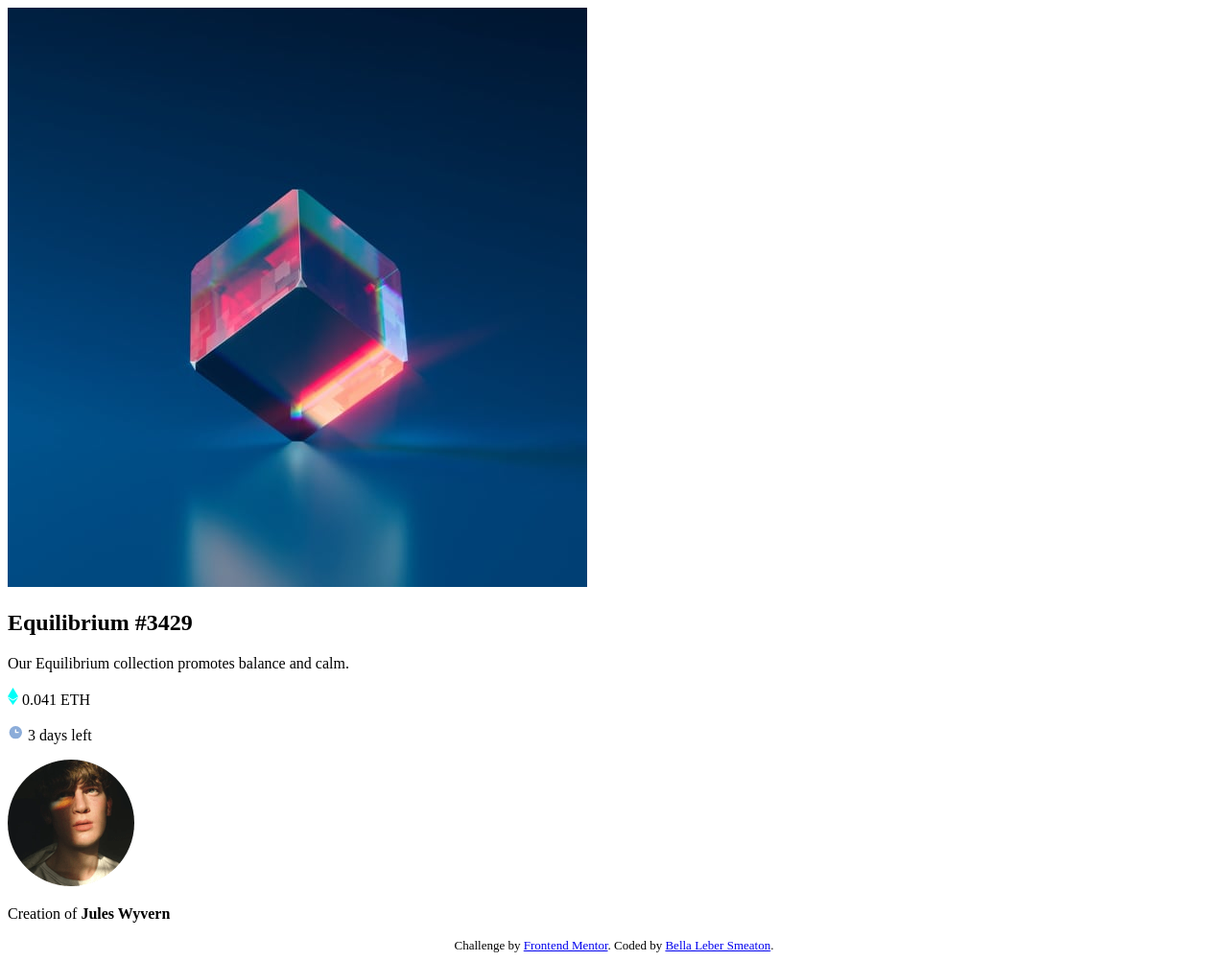
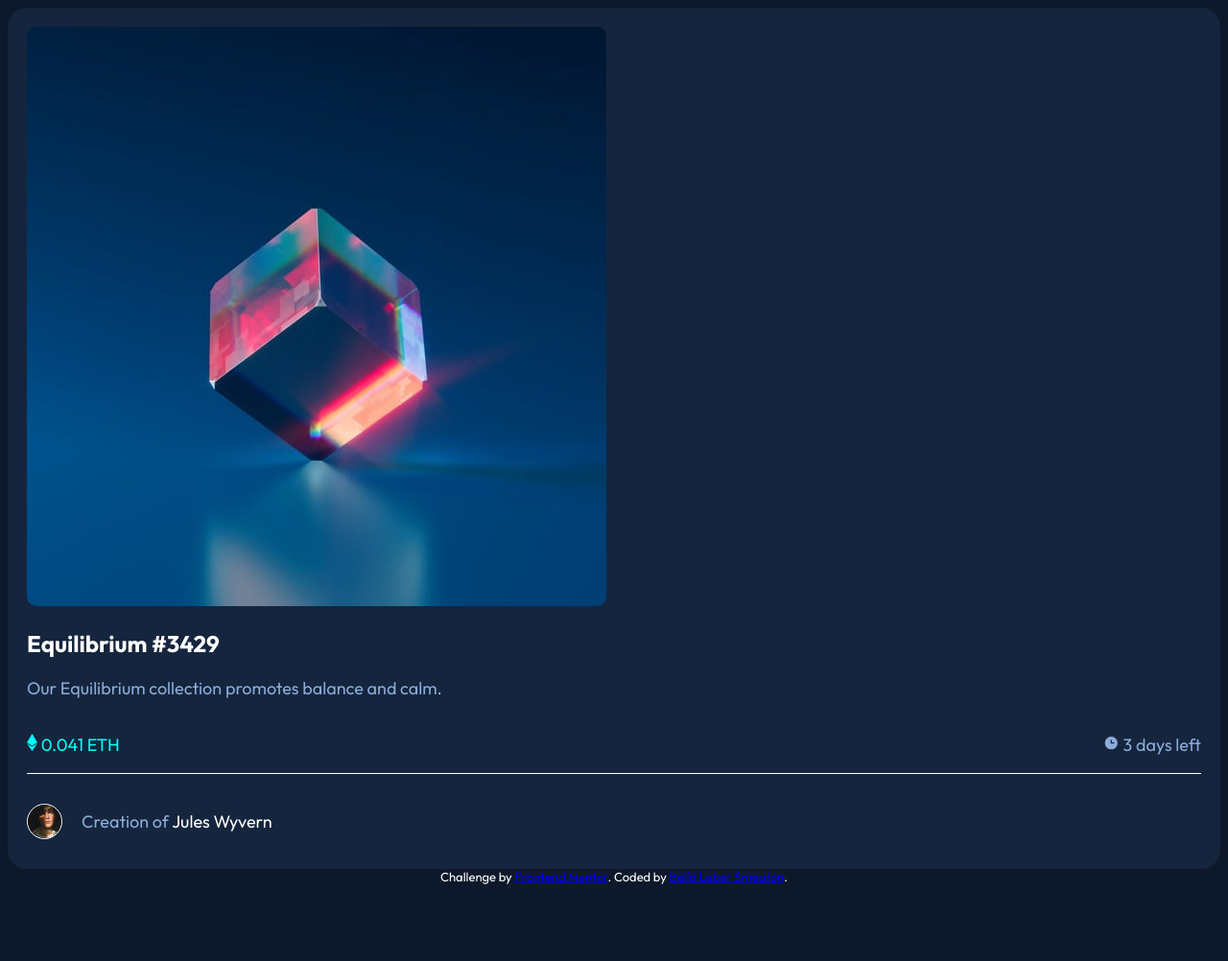
Before and after one commit to BellaLeberSmeaton/nft-preview-card-component, a plain HTML site: page index.html in a window 1280 px wide. Shown: the whole page at 96% size. After the commit the page ends 930 px from the top, so only its background shows below. Drawn offline with Linux system fonts and the light colour scheme.

Commit message:
Applied styles to nft card

```diff
--- a/index.html
+++ b/index.html
@@ -8,6 +8,10 @@
 
   <title>Frontend Mentor | NFT preview card component</title>
 
+  <link rel="preconnect" href="https://fonts.googleapis.com">
+  <link rel="preconnect" href="https://fonts.gstatic.com" crossorigin>
+  <link href="https://fonts.googleapis.com/css2?family=Outfit:wght@400;700&display=swap" rel="stylesheet">
+
   <link rel="stylesheet" href="styles.css">
 </head>
 <body>
@@ -16,7 +20,7 @@
 
     <section>
 
-      <h2 id="--title">Equilibrium #3429</h2>
+      <h2 class="--title">Equilibrium #3429</h2>
 
       <p class="--description">Our Equilibrium collection promotes balance and calm.</p>
 
@@ -32,8 +36,8 @@
       </span>
 
       <span class="--creator">
-        <img class="__creator-avatar" src="images/image-avatar.png" alt="portrait of jules wyvern">
-        <p>
+        <img class="__avatar" src="images/image-avatar.png" alt="portrait of jules wyvern">
+        <p class="__name">
           Creation of <strong>Jules Wyvern</strong>
         </p>
       </span>
--- a/styles.css
+++ b/styles.css
@@ -1,8 +1,67 @@
+body {
+  font-family: "Outfit", sans-serif;
+  background-color: hsl(217, 54%, 11%);
+}
+
 .nft {
+  background-color: hsl(216, 50%, 16%);
+  padding: 20px;
+  border-radius: 20px;
+}
+
+.--img {
+  border-radius: 10px;
+}
+
+.--title {
+  color: hsl(0, 0%, 100%);
+  font-weight: 600;
+}
+
+p,
+.__time,
+.__name {
+  color: hsl(215, 51%, 70%);
+  font-size: 18px;
+  font-weight: 300;
+}
+
+.--info {
+  display: flex;
+  justify-content: space-between;
+}
+
+.__price {
+  color: hsl(178, 100%, 50%);
+  font-weight: 400;
+}
+
+.--creator {
+  border-top: 1px solid hsl(0, 0%, 100%);
+  display: flex;
+  flex-direction: row;
+  align-items: center;
+  padding-top: 20px;
+}
+
+.__avatar {
+  border-radius: 50%;
+  border: 1px solid hsl(0, 0%, 100%);
+  max-height: 35px;
+}
+
+.__name {
+  padding-left: 20px;
+}
+
+strong {
+  color: hsl(0, 0%, 100%);
+  font-weight: 300;
 }
 
 footer {
   text-align: center;
   font-size: small;
   margin-top: auto;
+  color: hsl(0, 0%, 100%);
 }
```
